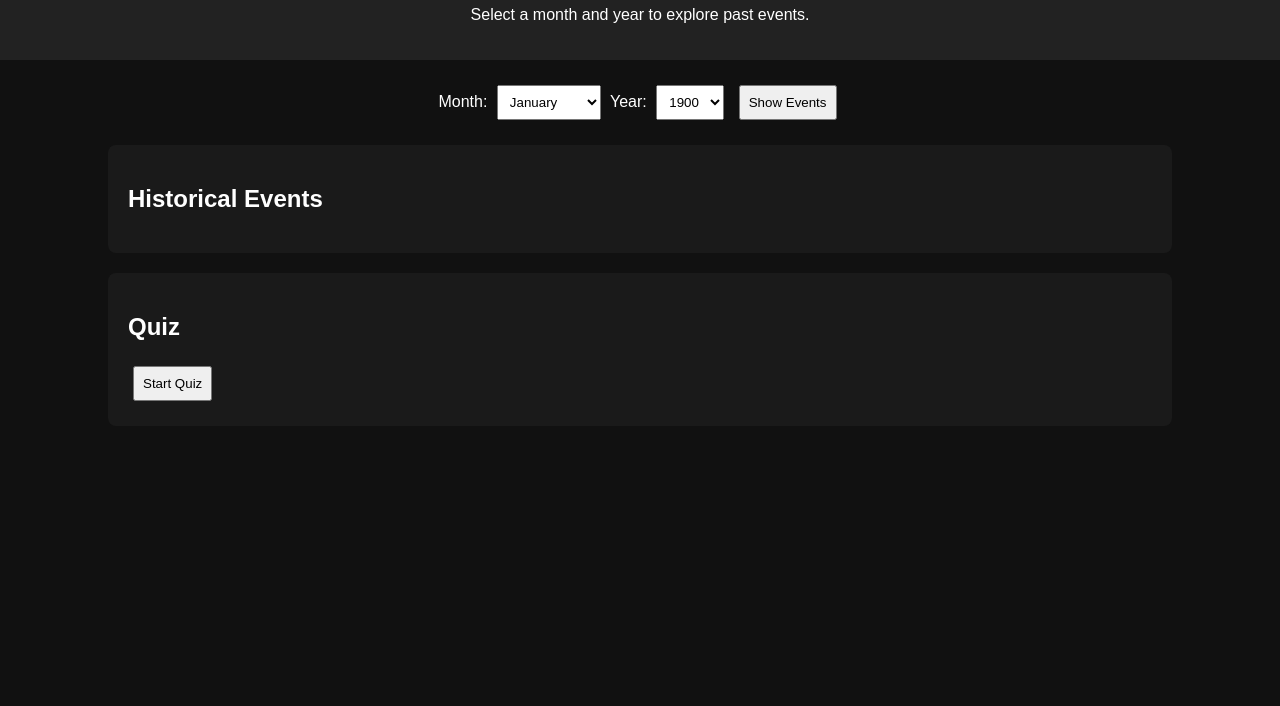
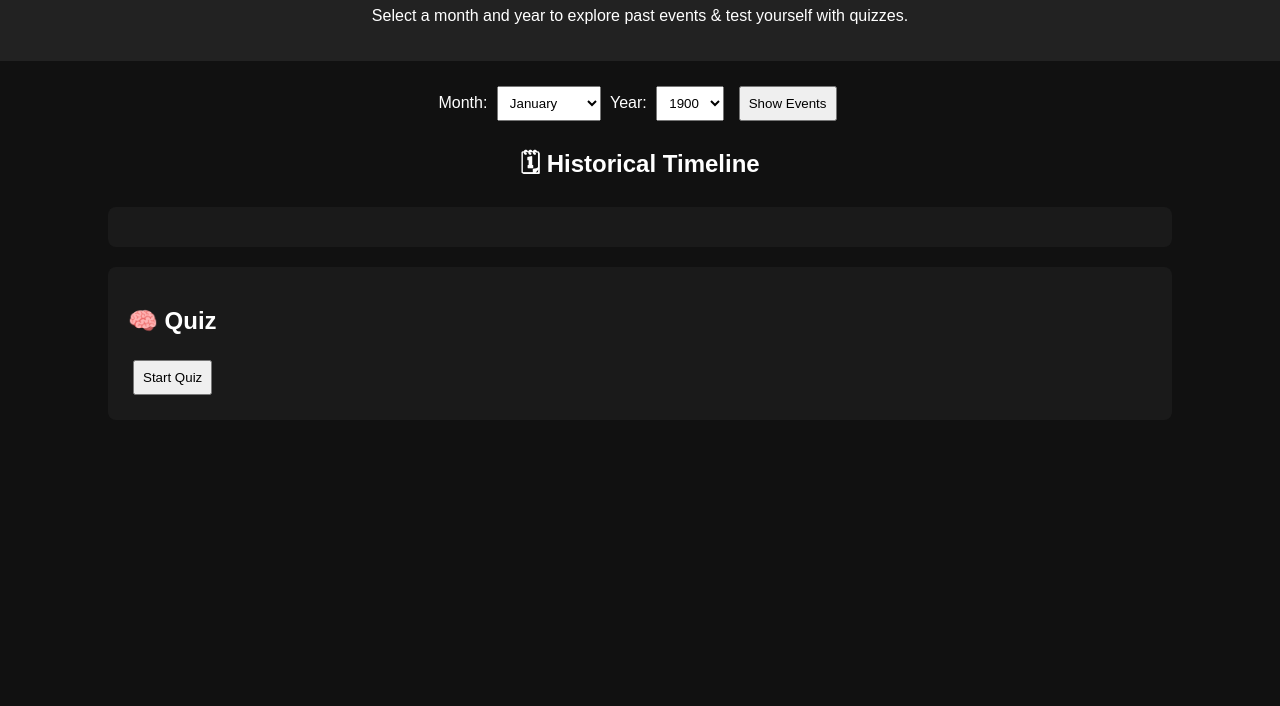
Before and after one commit to sandeep780049/history-quiz-timeline, a plain HTML site: page index.html in a window 1280 px wide. Shown: the part 94-800 px from the top of the page. Drawn offline with Linux system fonts and the light colour scheme; no server answers.

Commit message:
Update index.html

```diff
--- a/index.html
+++ b/index.html
@@ -3,14 +3,14 @@
 <head>
     <meta charset="UTF-8">
     <meta name="viewport" content="width=device-width, initial-scale=1.0">
-    <title>History Events & Quiz</title>
+    <title>History in Your Pocket</title>
     <link rel="stylesheet" href="style.css">
 </head>
 <body>
 
     <header>
-        <h1>History in Your Pocket</h1>
-        <p>Select a month and year to explore past events.</p>
+        <h1>📜 History in Your Pocket</h1>
+        <p>Select a month and year to explore past events & test yourself with quizzes.</p>
     </header>
 
     <section class="controls">
@@ -23,13 +23,13 @@
         <button id="showEvents">Show Events</button>
     </section>
 
-    <section id="timeline">
-        <h2>Historical Events</h2>
-        <ul id="eventList"></ul>
+    <section id="timelineSection">
+        <h2>🗓 Historical Timeline</h2>
+        <div id="timeline"></div>
     </section>
 
     <section id="quizSection">
-        <h2>Quiz</h2>
+        <h2>🧠 Quiz</h2>
         <button id="startQuiz">Start Quiz</button>
         <div id="quizContainer"></div>
     </section>
```
